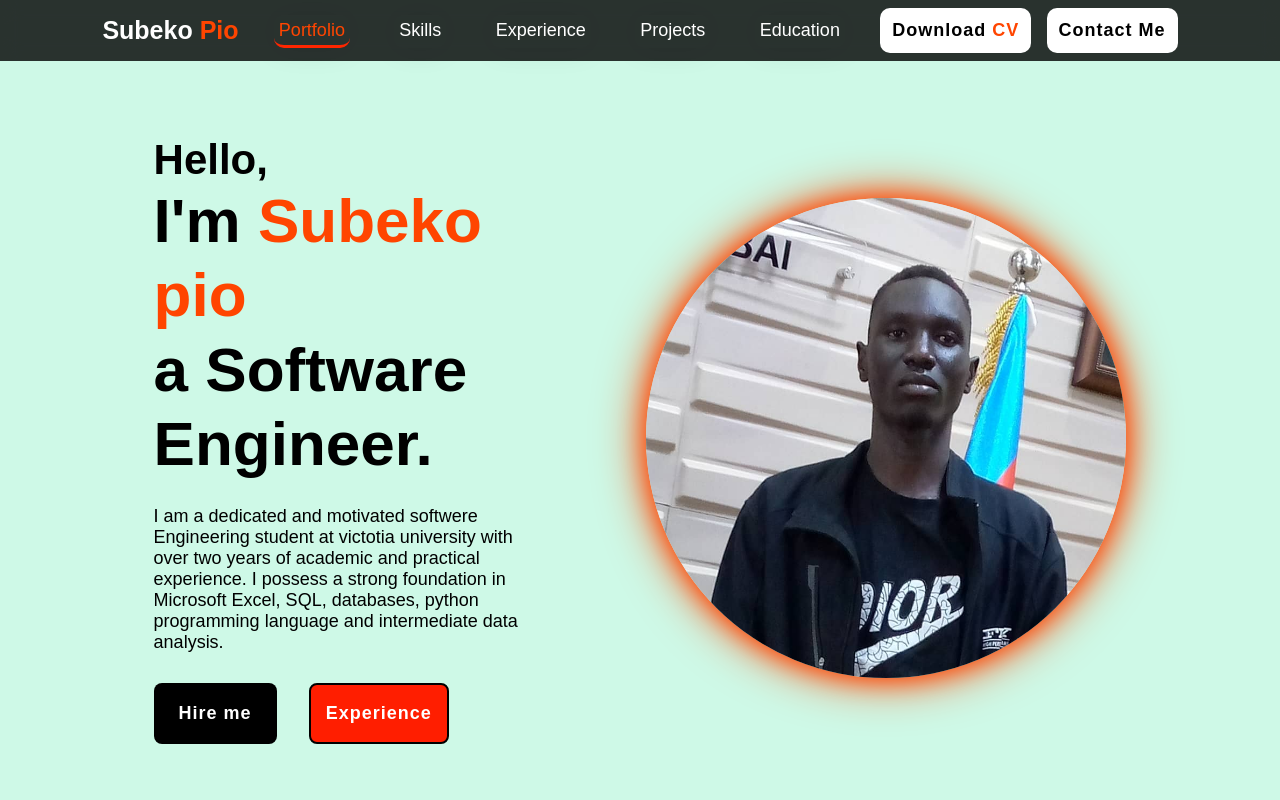
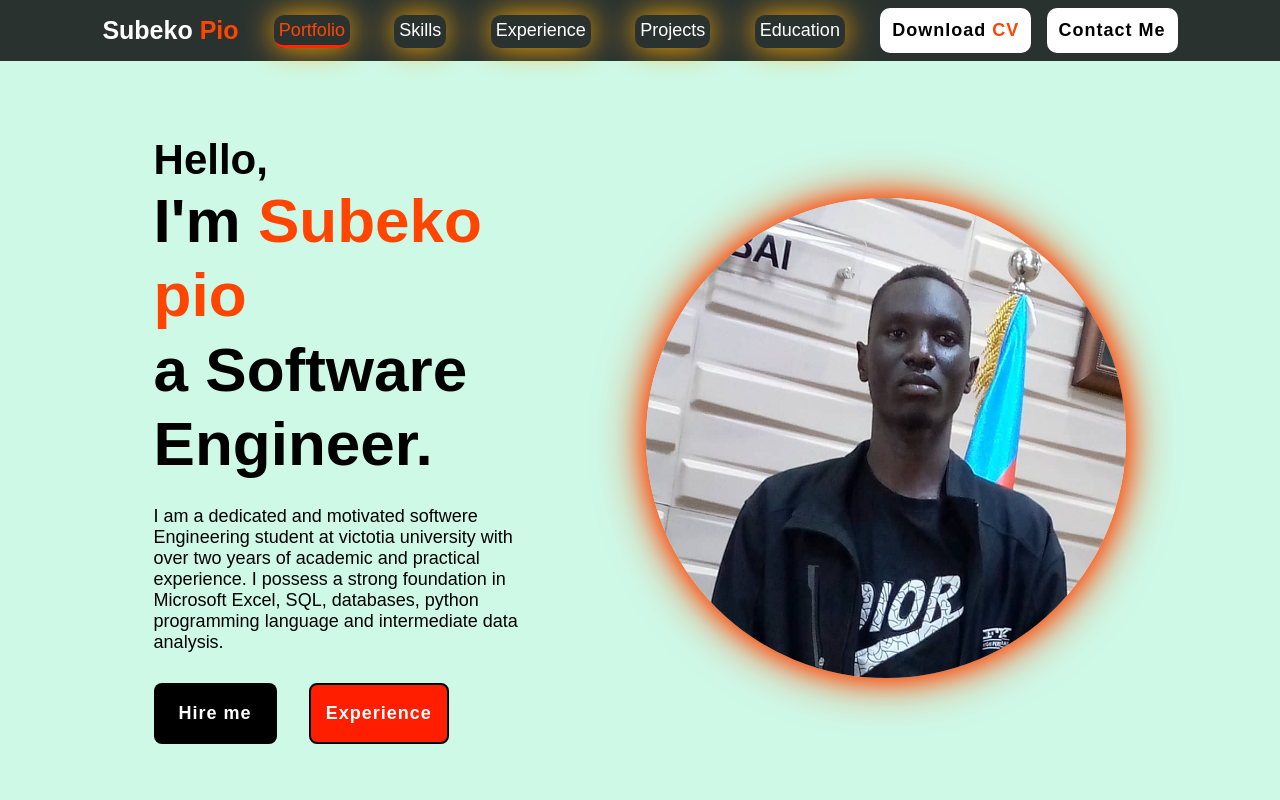
Before and after one commit to SubekoPio/Portfolio-website, a plain HTML site: page index.html in a window 1280 px wide. Shown: the top 800 px of the page. Drawn offline with Linux system fonts and the light colour scheme.

Commit message:
Update style.css

```diff
--- a/style.css
+++ b/style.css
@@ -42,7 +42,7 @@ span{
     border-bottom: 3px solid transparent;
     transition: 0.3s ease;
     padding: 5px;
-    box-shadow: 0 0 30px rgba(0,0,0,0.1);
+    box-shadow: 0 0 30px orange;
     border-radius: 10px;
 
 }
```
